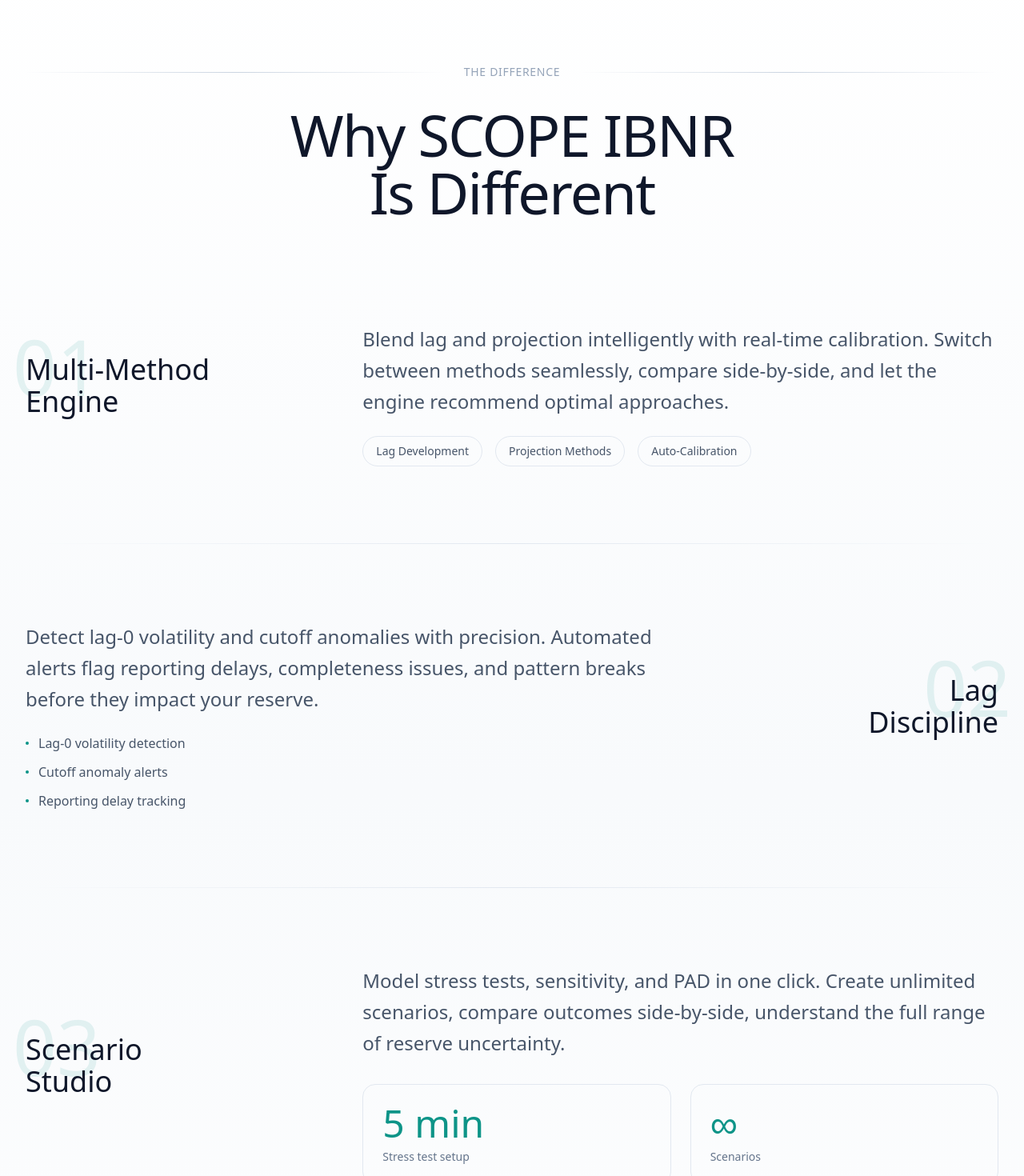
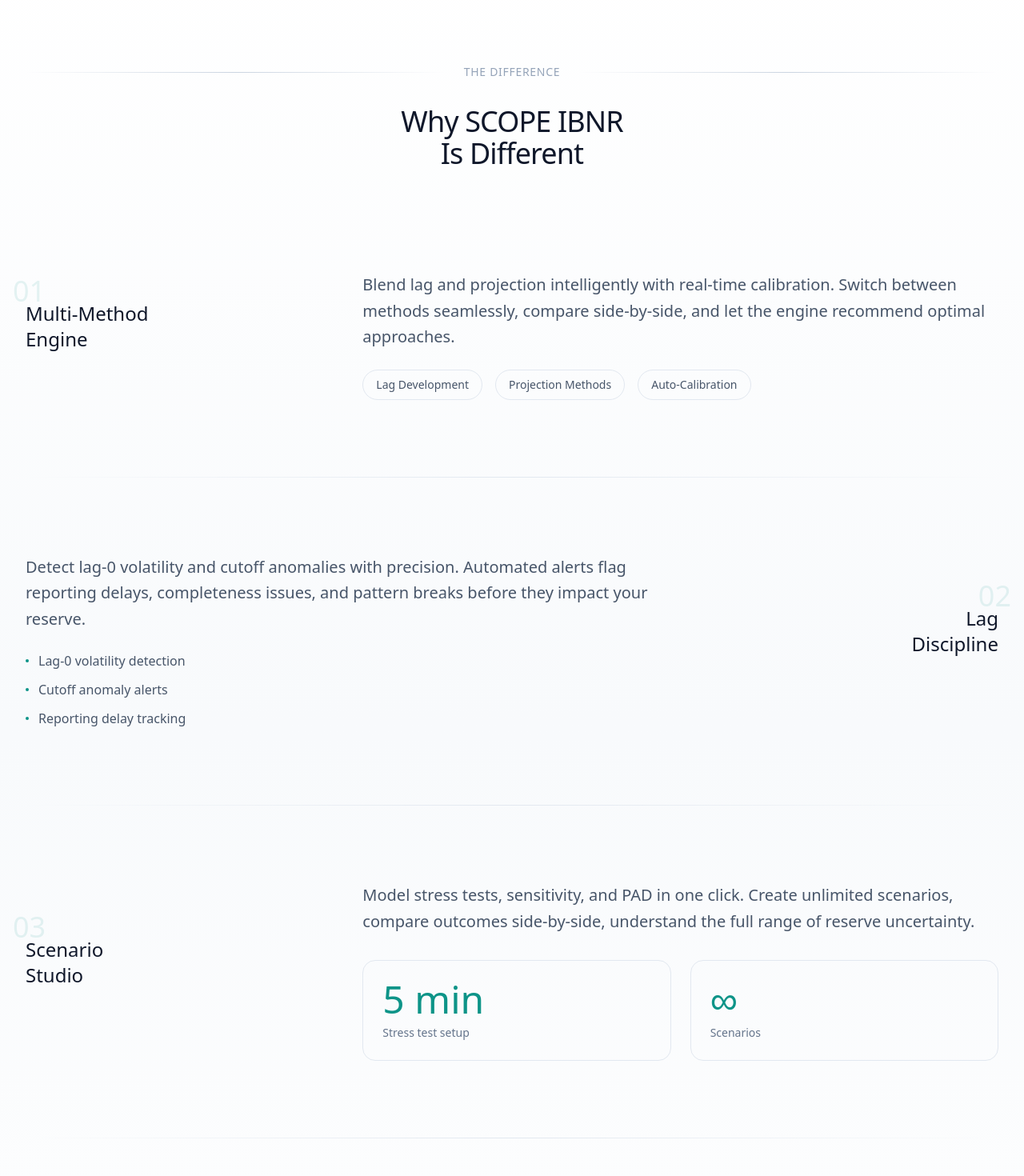
Before and after one commit to Scope-Platform/SCOPE-website, a React (Vite) app: page /#/ in a window 1280 px wide. Shown: the part 880-2350 px from the top of the page at 80% size. Built offline with nearby package versions, Linux system fonts and the light colour scheme.

Commit message:
try again

```diff
--- a/src/components/DemoSection.jsx
+++ b/src/components/DemoSection.jsx
@@ -47,10 +47,10 @@
       <div className="max-w-5xl mx-auto">
         {/* Section Header */}
         <div className="mb-20 text-center">
-          <h2 className="text-6xl md:text-7xl font-light tracking-tight text-slate-900 mb-6">
+          <h2 className="text-3xl md:text-4xl font-light tracking-tight text-slate-900 mb-6">
             Schedule a Demo
           </h2>
-          <p className="text-xl text-slate-600 font-light leading-relaxed max-w-2xl mx-auto">
+          <p className="text-lg text-slate-600 font-light leading-relaxed max-w-2xl mx-auto">
             Tell us about your team and monthly close needs. We'll tailor a walkthrough
             to your data and governance framework.
           </p>
--- a/src/components/HowSection.jsx
+++ b/src/components/HowSection.jsx
@@ -24,7 +24,7 @@
             <div className="h-px flex-1 bg-gradient-to-r from-transparent via-white/20 to-transparent"></div>
           </div>
 
-          <h2 className="text-6xl md:text-7xl font-light tracking-tight text-white text-center">
+          <h2 className="text-3xl md:text-4xl font-light tracking-tight text-white text-center">
             A Minimal Flow with<br />Powerful Guardrails
           </h2>
         </div>
--- a/src/components/WhySection.jsx
+++ b/src/components/WhySection.jsx
@@ -10,7 +10,7 @@
             <div className="h-px flex-1 bg-gradient-to-r from-transparent via-slate-300 to-transparent"></div>
           </div>
 
-          <h2 className="text-6xl md:text-7xl font-light tracking-tight text-slate-900 text-center mb-6">
+          <h2 className="text-3xl md:text-4xl font-light tracking-tight text-slate-900 text-center mb-6">
             Why SCOPE IBNR<br />Is Different
           </h2>
         </div>
@@ -21,14 +21,14 @@
           <div className="grid md:grid-cols-12 gap-12 items-center">
             <div className="md:col-span-4">
               <div className="relative inline-block mb-6">
-                <span className="text-8xl font-extralight text-teal-600/10 absolute -top-8 -left-4">01</span>
-                <h3 className="text-4xl font-light text-slate-900 relative z-10">
+                <span className="text-4xl font-extralight text-teal-600/10 absolute -top-8 -left-4">01</span>
+                <h3 className="text-2xl font-light text-slate-900 relative z-10">
                   Multi-Method<br />Engine
                 </h3>
               </div>
             </div>
             <div className="md:col-span-8">
-              <p className="text-2xl font-light text-slate-600 leading-relaxed mb-6">
+              <p className="text-xl font-light text-slate-600 leading-relaxed mb-6">
                 Blend lag and projection intelligently with real-time calibration. Switch between methods seamlessly,
                 compare side-by-side, and let the engine recommend optimal approaches.
               </p>
@@ -46,7 +46,7 @@
           {/* Benefit 2 */}
           <div className="grid md:grid-cols-12 gap-12 items-center">
             <div className="md:col-span-8 order-2 md:order-1">
-              <p className="text-2xl font-light text-slate-600 leading-relaxed mb-6">
+              <p className="text-xl font-light text-slate-600 leading-relaxed mb-6">
                 Detect lag-0 volatility and cutoff anomalies with precision. Automated alerts flag reporting delays,
                 completeness issues, and pattern breaks before they impact your reserve.
               </p>
@@ -67,8 +67,8 @@
             </div>
             <div className="md:col-span-4 order-1 md:order-2 md:text-right">
               <div className="relative inline-block mb-6">
-                <span className="text-8xl font-extralight text-teal-600/10 absolute -top-8 md:-right-4 -left-4 md:left-auto">02</span>
-                <h3 className="text-4xl font-light text-slate-900 relative z-10">
+                <span className="text-4xl font-extralight text-teal-600/10 absolute -top-8 md:-right-4 -left-4 md:left-auto">02</span>
+                <h3 className="text-2xl font-light text-slate-900 relative z-10">
                   Lag<br />Discipline
                 </h3>
               </div>
@@ -82,14 +82,14 @@
           <div className="grid md:grid-cols-12 gap-12 items-center">
             <div className="md:col-span-4">
               <div className="relative inline-block mb-6">
-                <span className="text-8xl font-extralight text-teal-600/10 absolute -top-8 -left-4">03</span>
-                <h3 className="text-4xl font-light text-slate-900 relative z-10">
+                <span className="text-4xl font-extralight text-teal-600/10 absolute -top-8 -left-4">03</span>
+                <h3 className="text-2xl font-light text-slate-900 relative z-10">
                   Scenario<br />Studio
                 </h3>
               </div>
             </div>
             <div className="md:col-span-8">
-              <p className="text-2xl font-light text-slate-600 leading-relaxed mb-8">
+              <p className="text-xl font-light text-slate-600 leading-relaxed mb-8">
                 Model stress tests, sensitivity, and PAD in one click. Create unlimited scenarios,
                 compare outcomes side-by-side, understand the full range of reserve uncertainty.
               </p>
```
